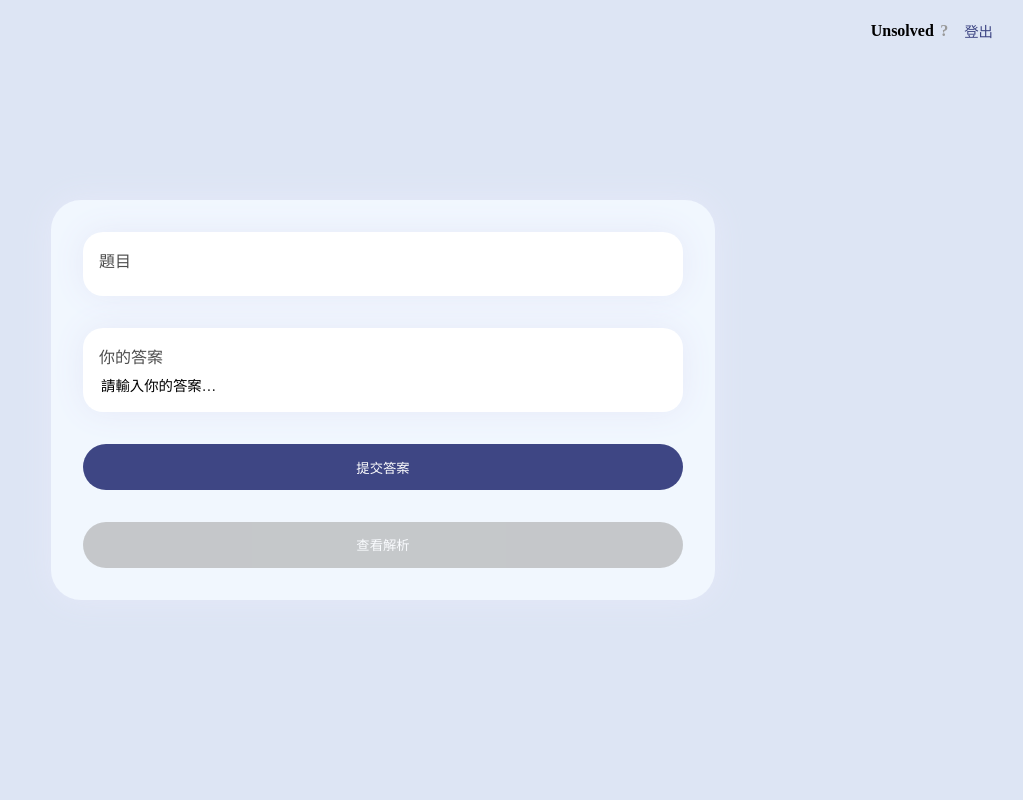
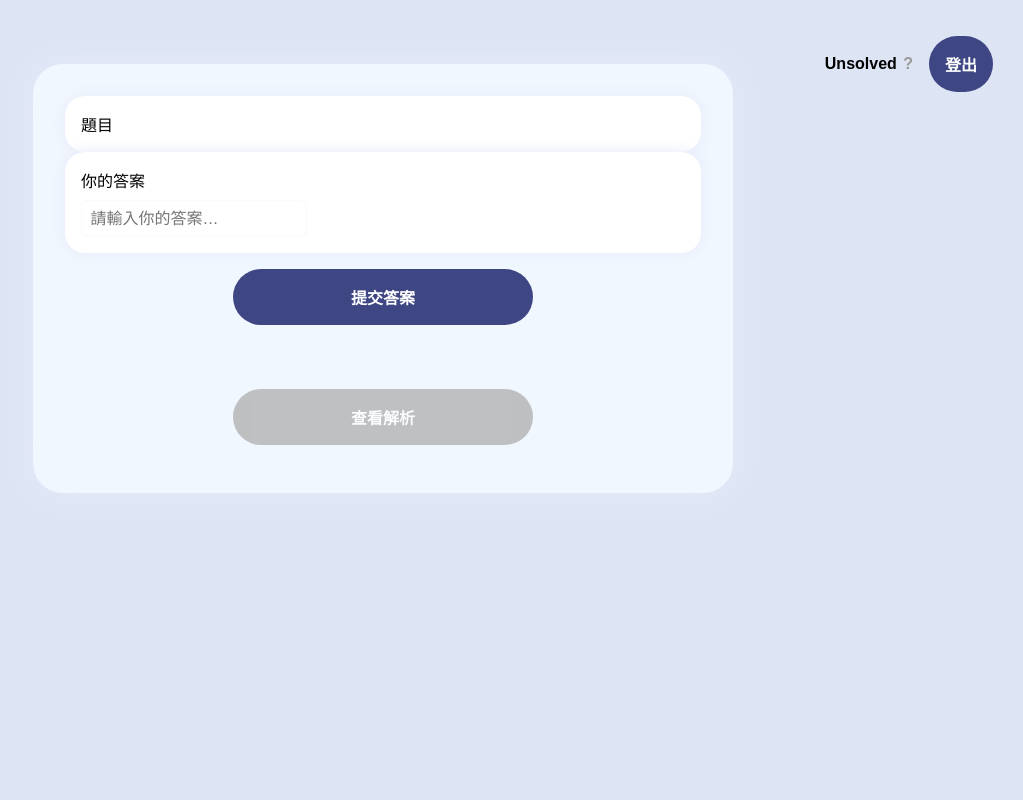
Before and after one commit to wayne-chen08/cloudcompute_final_project, a PHP site: page /question.html in a window 1280 px wide. Shown: the whole page, without its empty margins (257-1280 px from the left). Run offline with PHP 8.4, Linux system fonts and the light colour scheme; data comes from the database, SQL or seed files in the repository; data that the repository does not hold is empty.

Commit message:
新增題目圖片

```diff
--- a/ec2/login.html
+++ b/ec2/login.html
@@ -5,7 +5,8 @@
     <title>Login Page</title>
     <script type="module" src="https://unpkg.com/ionicons@5.5.2/dist/ionicons/ionicons.esm.js"></script>
   <script nomodule src="https://unpkg.com/ionicons@5.5.2/dist/ionicons/ionicons.js"></script><link rel="stylesheet" href="https://cdnjs.cloudflare.com/ajax/libs/normalize/5.0.0/normalize.min.css">
-  <link rel='stylesheet' href='https://fonts.googleapis.com/css2?family=Poppins:ital,wght@0,100;0,200;0,300;0,400;0,500;0,600;0,700;0,800;0,900;1,100;1,200;1,300;1,400;1,500;1,600;1,700;1,800;1,900&amp;display=swap'><link rel="stylesheet" href="./login.css">
+  <link rel="stylesheet" href="./login.css?v=1">
+  <link rel='stylesheet' href='https://fonts.googleapis.com/css2?family=Poppins:ital,wght@0,100;0,200;0,300;0,400;0,500;0,600;0,700;0,800;0,900;1,100;1,200;1,300;1,400;1,500;1,600;1,700;1,800;1,900&amp;display=swap'>
 
   </head>
   <body>
--- a/ec2/question.css
+++ b/ec2/question.css
@@ -1,19 +1,20 @@
+/* 全域設定 */
 * {
-  font-family: "Poppins";
+  font-family: "Poppins", sans-serif;
+  box-sizing: border-box;
 }
 
 body {
-  user-select: none;
-  overflow-y: hidden;
+  background-color: #dde5f4;
+  margin: 0;
+  padding: 0;
+  min-height: 100vh;
   display: flex;
   justify-content: center;
-  align-items: center;
-  background: #dde5f4;
-  height: 100vh;
-  margin: 0;
-  position: relative;
+  align-items: flex-start;
 }
 
+/* 卡片主體容器 */
 .screen-1 {
   background: #f1f7fe;
   padding: 2em;
@@ -22,90 +23,105 @@
   border-radius: 30px;
   box-shadow: 0 0 2em #e6e9f9;
   gap: 2em;
-  width: 600px;
-  max-height: 90vh;
-  overflow-y: auto;
+  max-width: 700px;
+  width: 90%;
+  margin: 4em auto;
 }
 
-.screen-1 form {
-  display: flex;
-  flex-direction: column;
-  gap: 2em;
+/* 題目區塊包裝 */
+.question-wrapper {
+  max-width: 700px;
+  margin: 0 auto;
+  text-align: left;
 }
 
-/* 題目區塊 */
-.screen-1 .question-box {
+/* 題目卡片樣式 */
+.question-box {
   background: white;
-  box-shadow: 0 0 2em #e6e9f9;
   padding: 1em;
+  border-radius: 20px;
+  box-shadow: 0 0 1em #e6e9f9;
+}
+
+/* 題目文字 */
+#question-text {
+  white-space: pre-wrap;
+  line-height: 1.6em;
+  font-size: 1.1em;
+}
+
+/* 題目圖片 */
+#question-image {
+  display: block;
+  margin: 1em auto 0 auto;
+  max-width: 100%;
+  height: auto;
+  border-radius: 8px;
+  box-shadow: 0 0 6px rgba(0, 0, 0, 0.1);
+}
+
+/* 答案輸入區 */
+.answer-box {
+  background: white;
+  padding: 1em;
+  border-radius: 20px;
+  box-shadow: 0 0 1em #e6e9f9;
   display: flex;
   flex-direction: column;
   gap: 0.5em;
-  border-radius: 20px;
-  color: #4d4d4d;
-  max-height: 300px;
-  overflow-y: auto;
 }
 
-#question-text {
-  white-space: pre-wrap;
-  overflow-y: auto;
-  max-height: 220px;
-  line-height: 1.5em;
-  padding-right: 0.5em;
+.answer-box input {
+  padding: 0.6em;
+  border: none;
+  font-size: 1em;
+  border-radius: 6px;
+  box-shadow: inset 0 0 3px rgba(0, 0, 0, 0.05);
 }
 
-/* 答案區塊 */
-.screen-1 .answer-box {
-  background: white;
-  box-shadow: 0 0 2em #e6e9f9;
-  padding: 1em;
-  display: flex;
-  flex-direction: column;
-  gap: 0.5em;
-  border-radius: 20px;
-  color: #4d4d4d;
-}
-
-.screen-1 .answer-box input {
-  outline: none;
-  border: none;
-  font-size: 1em;
-}
-
-.screen-1 .answer-box input::placeholder {
-  color: black;
-  font-size: 0.9em;
-}
-
-/* 按鈕樣式 */
-.screen-1 .submit-btn {
-  align-self: auto;
+/* 通用按鈕（提交、解析、登出） */
+.submit-btn, .logout-btn {
+  display: block;
+  width: 60%;
+  max-width: 300px;
+  margin: 1em auto;
   padding: 1em;
   background: #3e4684;
   color: white;
   border: none;
-  border-radius: 30px;
-  font-weight: 500;
+  border-radius: 999px;
+  font-size: 1em;
+  font-weight: bold;
+  text-align: center;
   cursor: pointer;
+  transition: background-color 0.2s ease-in-out;
+  text-decoration: none;
 }
 
-#show-explanation:disabled {
+.submit-btn:hover:not(:disabled),
+.logout-btn:hover {
+  background: #2e366b;
+}
+
+button:disabled {
   background: #a9a9a9;
   cursor: not-allowed;
-  opacity: 0.6;
+  opacity: 0.7;
 }
 
-#show-explanation:not(:disabled):hover {
-  opacity: 0.9;
-  transition: opacity 0.2s ease-in-out;
+/* 查看解析結果 */
+#explanation-box {
+  display: none;
+  margin-top: 10px;
+  white-space: pre-wrap;
+  padding: 1em;
+  background: #ffffff;
+  border-radius: 8px;
+  box-shadow: 0 0 5px rgba(0,0,0,0.1);
+  line-height: 1.6em;
 }
 
-button {
-  cursor: pointer;
-}
-
-/* ✅ 狀態文字樣式（右上角） */
+/* 狀態提示 */
 .status-box {
   font-size: 1em;
   font-weight: 600;
@@ -118,11 +134,9 @@
 .status-box .icon-correct {
   color: #00c853;
 }
-
 .status-box .icon-wrong {
   color: #e53935;
 }
-
 .status-box .icon-unknown {
-  color: #999;
+  color: #999999;
 }
--- a/ec2/question.html
+++ b/ec2/question.html
@@ -9,16 +9,23 @@
   <!-- ✅ 頁面右上角：狀態顯示 + 登出 -->
   <div style="position: absolute; top: 20px; right: 30px; display: flex; align-items: center; gap: 1em;">
     <div class="status-box" id="status-box">Unsolved</div>
-    <a href="logout.php" style="font-size: 0.9em; color: #3e4684; text-decoration: none;">登出</a>
+    <a href="logout.php" class="logout-btn">登出</a>
   </div>
 
   <!-- ✅ 主畫面 -->
+<div class="page-container"></div>
   <div class="screen-1">
-    <!-- 題目區塊 -->
     <form id="question-form">
-      <div class="question-box">
-        <label for="question">題目</label>
-        <div id="question-text" style="white-space: pre-wrap;"></div>
+      <!-- ✅ 包含題目與圖片的外框 -->
+      <div class="question-wrapper">
+        <!-- 題目標題與內容 -->
+        <div class="question-box">
+          <label for="question">題目</label>
+          <div id="question-text" style="white-space: pre-wrap;"></div>
+
+          <!-- 題目圖片（若有） -->
+          <img id="question-image" style="display: none; margin-top: 1em; max-width: 100%; border-radius: 8px;" />
+        </div>
       </div>
 
       <!-- 答案輸入 -->
@@ -29,16 +36,15 @@
         </div>
       </div>
 
-      <!-- 提交 -->
+      <!-- 提交按鈕 -->
       <button class="submit-btn" type="submit">提交答案</button>
     </form>
 
-    <!-- 查看解析按鈕（預設禁用） -->
+    <!-- 查看解析 -->
     <button id="show-explanation" class="submit-btn" type="button" disabled>查看解析</button>
-
-    <!-- 顯示解析內容 -->
     <div id="explanation-box" style="display: none; margin-top: 10px; white-space: pre-wrap;"></div>
   </div>
+</div>
 
   <script src="question.js"></script>
 </body>
--- a/ec2/question.js
+++ b/ec2/question.js
@@ -3,7 +3,20 @@
   .then(res => res.json())
   .then(data => {
     if (data.success) {
+      // 題目文字
       document.getElementById("question-text").textContent = data.description;
+
+      // 題目圖片（若有）
+      const img = document.getElementById("question-image");
+      if (data.pic) {
+        img.src = data.pic;
+        img.style.display = "block";
+      } else {
+        img.style.display = "none";
+      }
+
+      // 記下題目 ID，提交答案要用
+      window.CURRENT_QUESTION_ID = data.question_id;
     } else {
       alert(data.message || "題目載入失敗");
     }
@@ -37,18 +50,24 @@
 document.getElementById("question-form").addEventListener("submit", function (e) {
   e.preventDefault();
   const answer = document.getElementById("user_answer").value;
+  const qid = window.CURRENT_QUESTION_ID;
+
+  if (!qid) {
+    alert("題目尚未載入，請稍後再試");
+    return;
+  }
 
   fetch("answer.php", {
     method: "POST",
     headers: { "Content-Type": "application/json" },
-    body: JSON.stringify({ answer })
+    body: JSON.stringify({ answer, question_id: qid })
   })
     .then(res => res.json())
     .then(data => {
       alert(data.message);
       if (data.success) {
-        // 重新載入作答狀態與解析按鈕
-        location.reload(); // 可改成局部刷新
+        // 重新載入狀態與解析按鈕狀態
+        location.reload(); // 也可以選擇只更新狀態區塊與解析按鈕
       }
     })
     .catch(err => {
```
Also changed, not shown: ec2/get_today_question.php (+18 -23 lines), ec2/login.css (+4 -4 lines), rds/questionbase_init.sql (+8 -4 lines), s3/q1.jpg (added), s3/q2.jpg (added), s3/q3.jpg (added).
